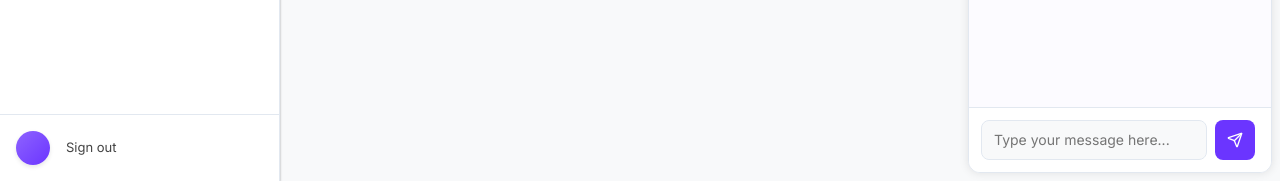
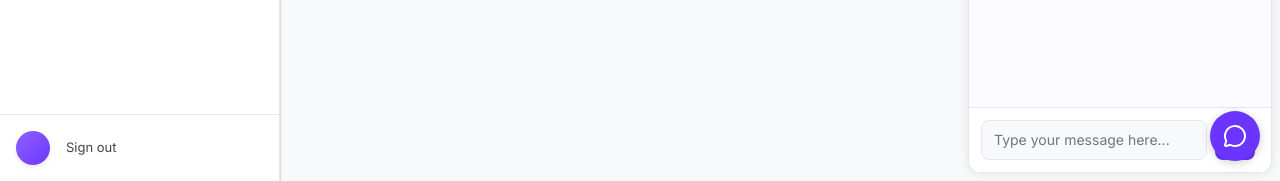
Before and after one commit to 3rd-Brain/ghostwriter, a FastAPI app: template templates/settings.html in a window 1280 px wide. Shown: the part 619-800 px from the top of the page. Run offline with FastAPI, Linux system fonts and the light colour scheme; the template is opened without the code that fills it, so the values that code supplies are empty.

Commit message:
Assistant checkpoint: Add simple chatbox toggle button
Assistant generated file changes:
- templates/base.html: Add toggle button for chatbox
- static/chat.css: Add styles for chat toggle button
- static/chat.js: Add chat toggle functionality

---

User prompt:

The changes did aboslutely nothing. Please just keep it simple and have it be hidden and shown by the press of a simple button.

Replit-Commit-Author: Assistant
Replit-Commit-Session-Id: 71e4560f-d210-461e-9f1e-c4245623aab0

```diff
--- a/static/chat.css
+++ b/static/chat.css
@@ -277,3 +277,49 @@
   width: 16px;
   height: 16px;
 }
+
+/* Toggle chat button */
+.toggle-chat-button {
+  position: fixed;
+  right: 20px;
+  bottom: 20px;
+  width: 50px;
+  height: 50px;
+  border-radius: 50%;
+  background-color: #6b35ff;
+  color: white;
+  border: none;
+  display: flex;
+  align-items: center;
+  justify-content: center;
+  cursor: pointer;
+  box-shadow: 0 2px 10px rgba(0, 0, 0, 0.2);
+  z-index: 200;
+}
+
+.toggle-chat-button svg {
+  width: 24px;
+  height: 24px;
+}
+
+.toggle-chat-button:hover {
+  background-color: #5425d0;
+}
+
+/* Sliding animation for chatbox */
+.chatbox-container {
+  transition: transform 0.3s ease-in-out;
+}
+
+.chatbox-container.hidden {
+  transform: translateX(100%);
+}
+
+/* Adjust content margin when chat is hidden */
+.content-container {
+  transition: margin-right 0.3s ease-in-out;
+}
+
+.content-container.expanded {
+  margin-right: 0;
+}
--- a/static/chat.js
+++ b/static/chat.js
@@ -268,6 +268,18 @@ function addRetryButton(originalMessage) {
 }
 
 // Initialize when DOM is loaded
+// Toggle chat visibility
+function toggleChat() {
+  const chatContainer = document.getElementById('chatbox-container');
+  const contentContainer = document.querySelector('.content-container');
+
+  chatContainer.classList.toggle('hidden');
+  contentContainer.classList.toggle('expanded');
+
+  // Save state to localStorage
+  localStorage.setItem('chatHidden', chatContainer.classList.contains('hidden'));
+}
+
 document.addEventListener('DOMContentLoaded', function() {
   initChat();
 
@@ -276,4 +288,18 @@ document.addEventListener('DOMContentLoaded', function() {
   if (resetButton) {
     resetButton.addEventListener('click', resetChatSession);
   }
+
+  // Set up toggle chat button
+  const toggleButton = document.getElementById('toggle-chat');
+  if (toggleButton) {
+    toggleButton.addEventListener('click', toggleChat);
+
+    // Check if chat was previously hidden
+    const wasChatHidden = localStorage.getItem('chatHidden') === 'true';
+    if (wasChatHidden) {
+      // Initialize as hidden
+      document.getElementById('chatbox-container').classList.add('hidden');
+      document.querySelector('.content-container').classList.add('expanded');
+    }
+  }
 });
--- a/templates/base.html
+++ b/templates/base.html
@@ -259,7 +259,7 @@
 
         </div>
 
-    <div class="chatbox-container">
+    <div class="chatbox-container" id="chatbox-container">
         <div class="chatbox">
             <div class="chatbox-header">
                 <h3>Ghostwriter Agent</h3>
@@ -278,6 +278,10 @@
             </div>
         </div>
     </div>
+
+    <button id="toggle-chat" class="toggle-chat-button" title="Toggle chat">
+        <i data-lucide="message-circle"></i>
+    </button>
 
     <div class="notification" id="notification"></div>
 
```
